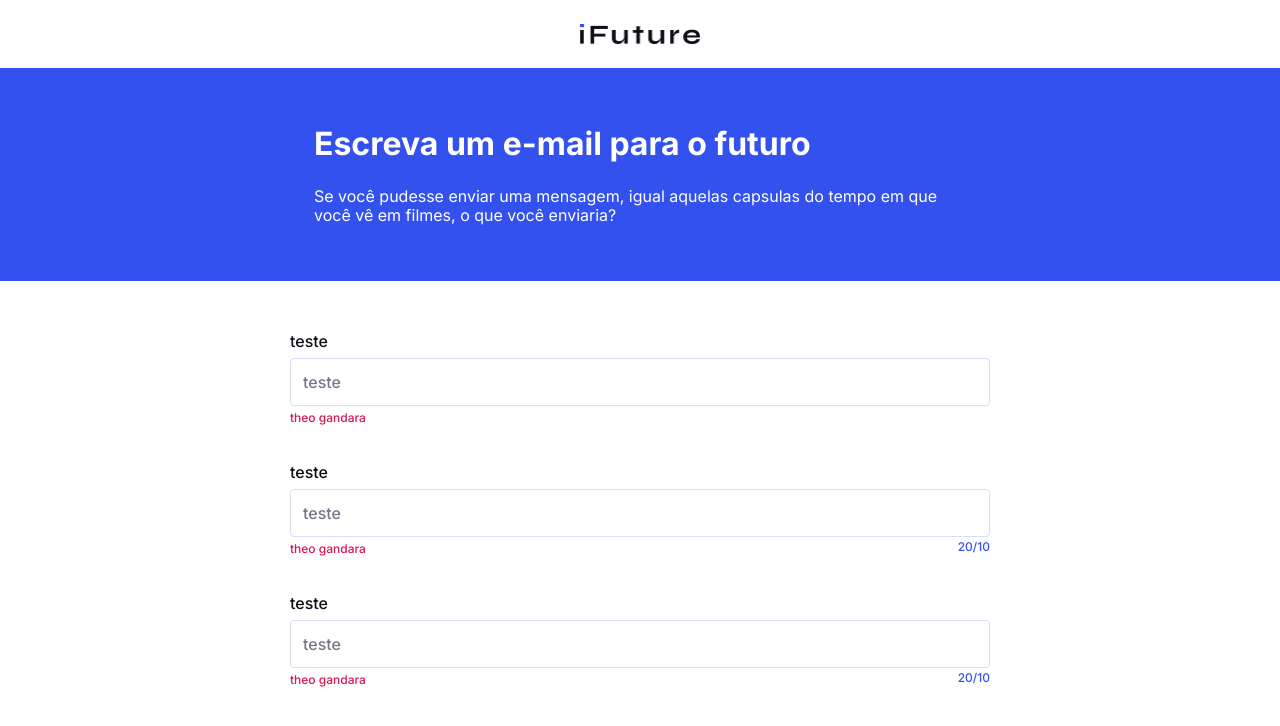
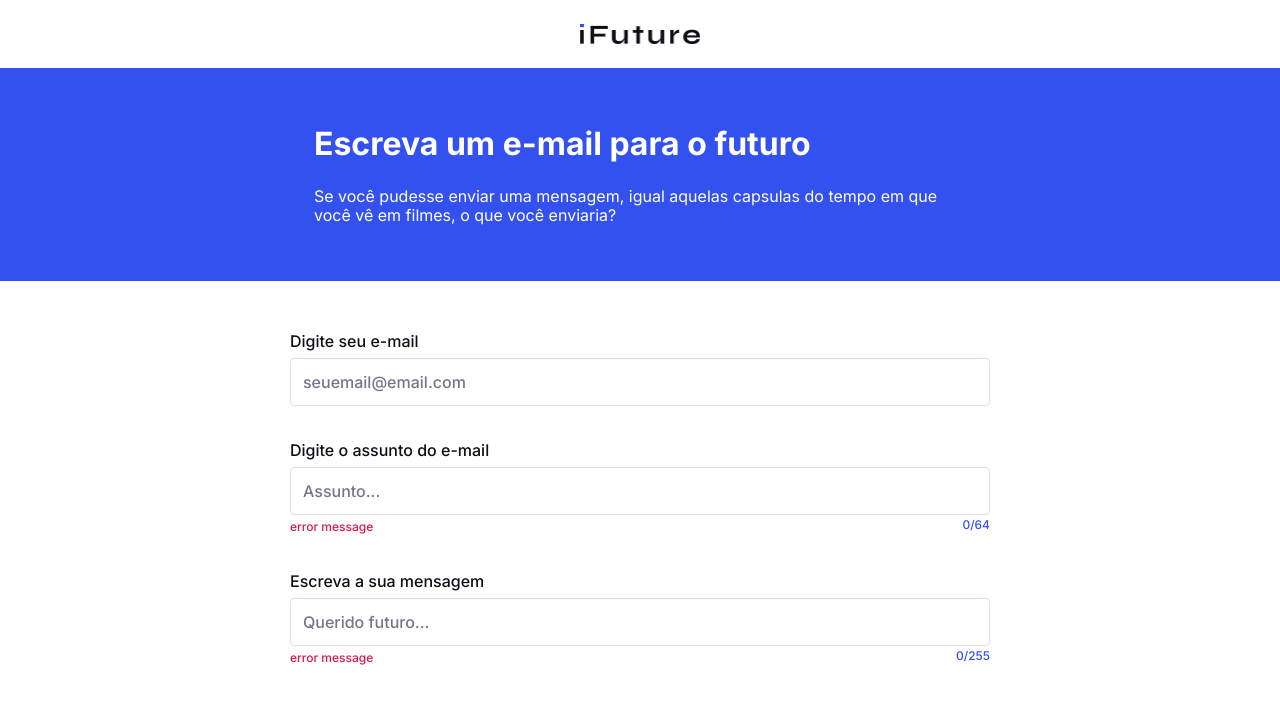
Before and after one commit to theogandara/iFuture, a Next.js app: page / in a window 1280 px wide. Shown: the top 726 px of the page. Built offline with nearby package versions, Linux system fonts and the light colour scheme.

Commit message:
Feat form layout done

```diff
--- a/src/components/Input/index.tsx
+++ b/src/components/Input/index.tsx
@@ -35,7 +35,7 @@ const Input: React.FC<IInput> = ({
 
       <S.FeedBackContainer>
         {errorMessage && <S.Error>{errorMessage}</S.Error>}
-        {counter && (
+        {counter >= 0 && (
           <S.CounterMaxLagth>
             {counter}/{maxLength}
           </S.CounterMaxLagth>
--- a/src/pages/index.tsx
+++ b/src/pages/index.tsx
@@ -27,29 +27,28 @@ const Home = () => {
         />
         <FormContainer>
           <Input
-            label="teste"
-            name="teste"
-            placeholder="teste"
+            label="Digite seu e-mail"
+            placeholder="seuemail@email.com"
+            name="email"
             register={() => console.log()}
-            errorMessage="theo gandara"
           />
           <Input
-            label="teste"
-            name="teste"
-            placeholder="teste"
+            label="Digite o assunto do e-mail"
+            placeholder="Assunto..."
+            name="assunto"
             register={() => console.log()}
-            counter={20}
-            maxLength={10}
-            errorMessage="theo gandara"
+            counter={0}
+            maxLength={64}
+            errorMessage="error message"
           />
           <Input
-            label="teste"
-            name="teste"
-            placeholder="teste"
+            label="Escreva a sua mensagem"
+            placeholder="Querido futuro..."
+            name="message"
             register={() => console.log()}
-            counter={20}
-            maxLength={10}
-            errorMessage="theo gandara"
+            counter={0}
+            maxLength={255}
+            errorMessage="error message"
           />
         </FormContainer>
       </div>
```
